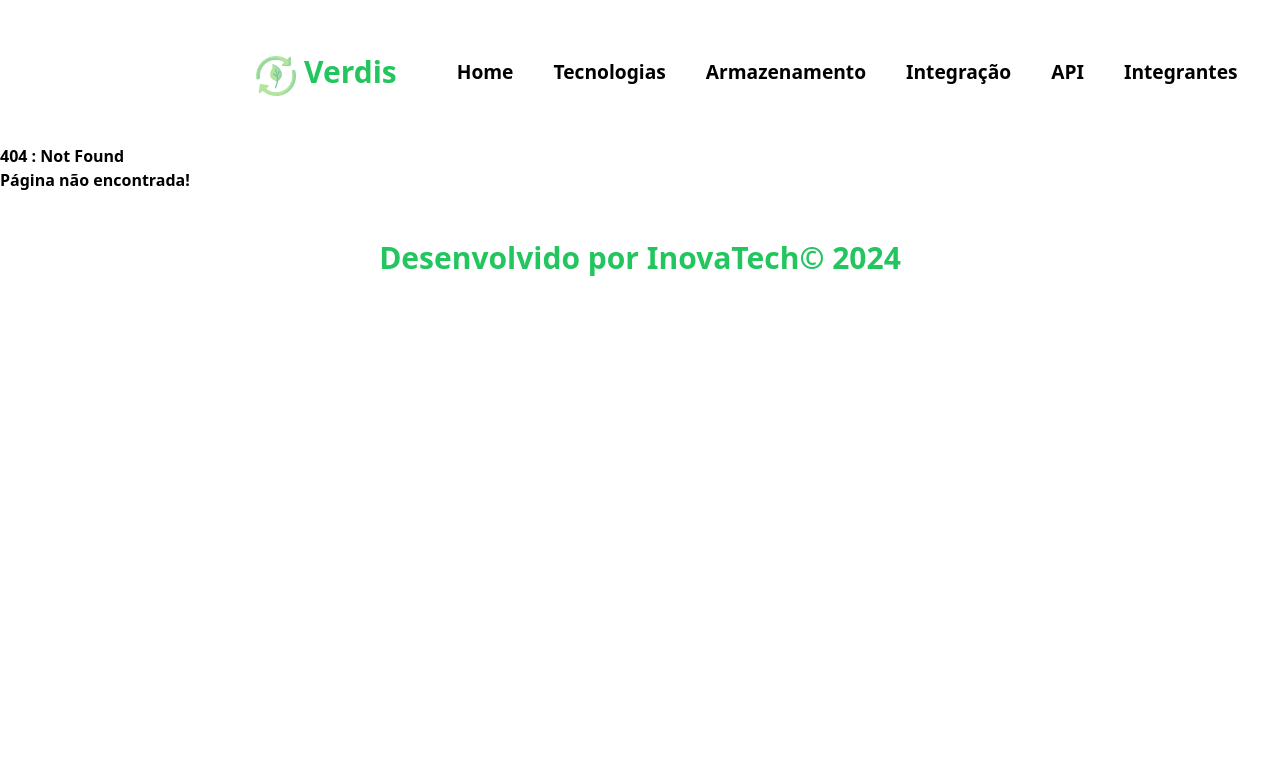
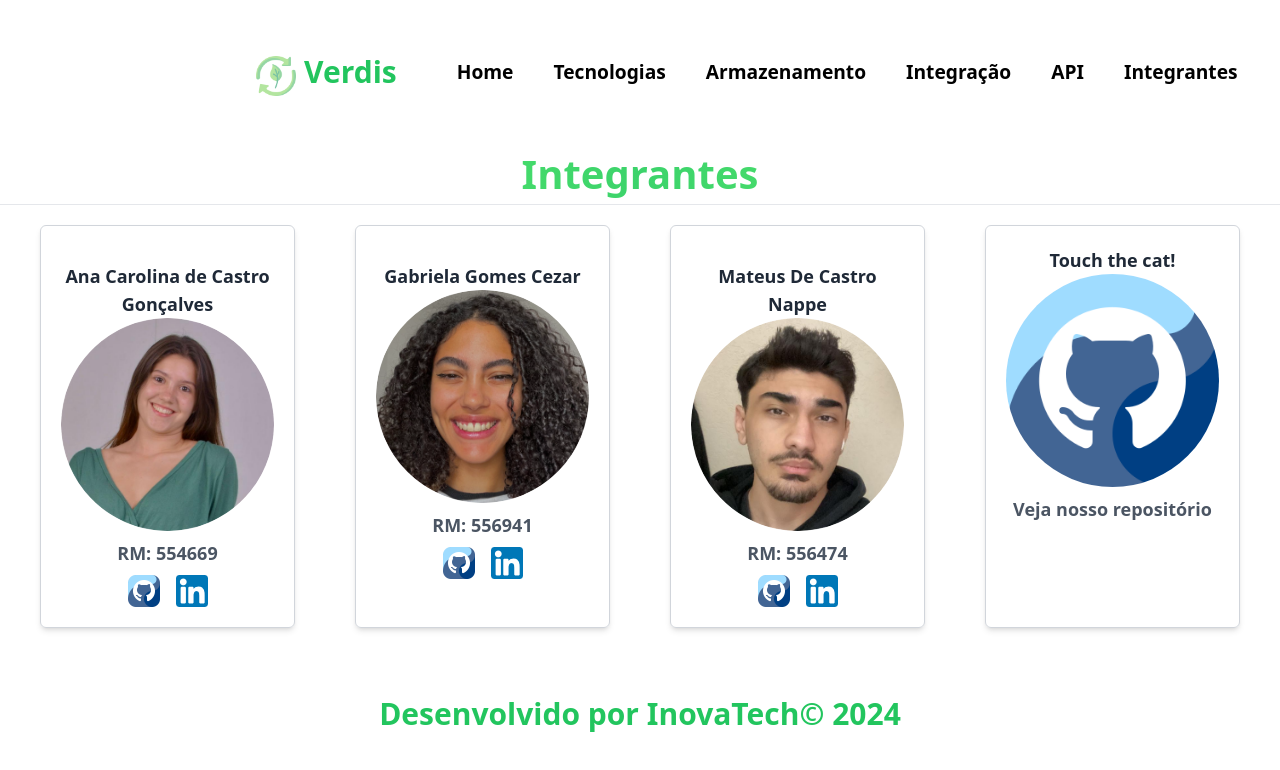
Before and after one commit to mateuscastronappe/inovatech, a Next.js app in the folder inovatech/: page /pages/integrantes in a window 1280 px wide. Before the commit this address had no page. Shown: the top 770 px of the page. Built offline with nearby package versions, Linux system fonts and the light colour scheme.

Commit message:
criando a página integrantes

```diff
--- /dev/null
+++ b/inovatech/src/app/pages/integrantes/page.tsx
@@ -0,0 +1,69 @@
+import Image from "next/image";
+import gabrielaImage from '@/img/integrante-gabriela.jpg';
+import mateusImage from '@/img/integrante-mateus.jpg';
+import anaImage from '@/img/integrante-ana.jpg';
+import githubLogo from '@/img/logo-github.jpg';
+import linkedinLogo from "@/img/linkedin.jpg";
+
+export default function Integrantes() {
+  return (
+    <section className="text-center">
+      <div className="bg-gradient-to-l from-[#67f86b] via-[#3cd36b] to-[#67f86b] text-transparent bg-clip-text text-[40px]">
+        <h2>Integrantes</h2>
+        <hr/>
+      </div>
+      <div className="contanier integrante grid grid-cols-[repeat(auto-fit,minmax(250px,1fr))] gap-5 p-5 md:grid-cols-[repeat(auto-fit,minmax(150px,1fr))] sm:grid-cols-1">
+
+        <div className="integrante text-center p-5 border border-gray-300 shadow-md rounded-md transition-transform duration-200 transform hover:translate-y-[-10px] mx-5">
+          <p className="mt-4 text-lg text-gray-800">Ana Carolina de Castro Gonçalves</p>
+          <Image src={anaImage} alt="Ana Carolina de Castro Gonçalves" className=" w-full h-auto mb-2 rounded-full" />
+          <p className="text-lg text-gray-600">RM: 554669</p>
+          <div className="flex justify-center mt-2">
+            <a href="https://github.com/anacarolcg0" target="_blank" rel="noopener noreferrer">
+              <Image src={githubLogo} alt="GitHub Logo" className="w-8 h-8 mx-2" />
+            </a>
+            <a href="" target="_blank" rel="noopener noreferrer">
+              <Image src={linkedinLogo} alt="LinkedIn Logo" className="w-8 h-8 mx-2" />
+            </a>
+          </div>
+        </div>
+
+        <div className="integrante text-center p-5 border border-gray-300 shadow-md rounded-md transition-transform duration-200 transform hover:translate-y-[-10px] mx-5">
+          <p className="mt-4 text-lg text-gray-800">Gabriela Gomes Cezar</p>
+          <Image src={gabrielaImage} alt="Gabriela Gomes Cezar" className=" w-full h-auto mb-2 rounded-full" />
+          <p className="text-lg text-gray-600">RM: 556941</p>
+          <div className="flex justify-center mt-2">
+            <a href="https://github.com/gabimezze" target="_blank" rel="noopener noreferrer">
+              <Image src={githubLogo} alt="GitHub Logo" className="w-8 h-8 mx-2" />
+            </a>
+            <a href="https://www.linkedin.com/in/gabimezze" target="_blank" rel="noopener noreferrer">
+              <Image src={linkedinLogo} alt="LinkedIn Logo" className="w-8 h-8 mx-2" />
+            </a>
+          </div>
+        </div>
+
+        <div className="integrante text-center p-5 border border-gray-300 shadow-md rounded-md transition-transform duration-200 transform hover:translate-y-[-10px] mx-5">
+          <p className="mt-4 text-lg text-gray-800">Mateus De Castro Nappe</p>
+          <Image src={mateusImage} alt="Mateus De Castro Nappe" className=" w-full h-auto mb-2 rounded-full" />
+          <p className="text-lg text-gray-600">RM: 556474</p>
+          <div className="flex justify-center mt-2">
+            <a href="https://github.com/mateuscastronappe" target="_blank" rel="noopener noreferrer">
+              <Image src={githubLogo} alt="GitHub Logo" className="w-8 h-8 mx-2" />
+            </a>
+            <a href="https://www.linkedin.com/in/mateus-castro-0a43b82b3/" target="_blank" rel="noopener noreferrer">
+              <Image src={linkedinLogo} alt="LinkedIn Logo" className="w-8 h-8 mx-2" />
+            </a>
+          </div>
+        </div>
+
+        <div className="repositorio text-center p-5 border border-gray-300 shadow-md rounded-md transition-transform duration-200 transform hover:translate-y-[-10px] mx-5">
+          <p className="mt -4 text-lg text-gray-800">Touch the cat!</p>
+          <a href="https://github.com/mateuscastronappe/inovatech" target="_blank" rel="noopener noreferrer">
+            <Image src={githubLogo} alt="GitHub Logo" className=" w-full h-auto mb-2 rounded-full" />
+          </a>
+          <p className="text-lg text-gray-600">Veja nosso repositório</p>
+        </div>
+      </div>
+    </section>
+  );
+}
```
